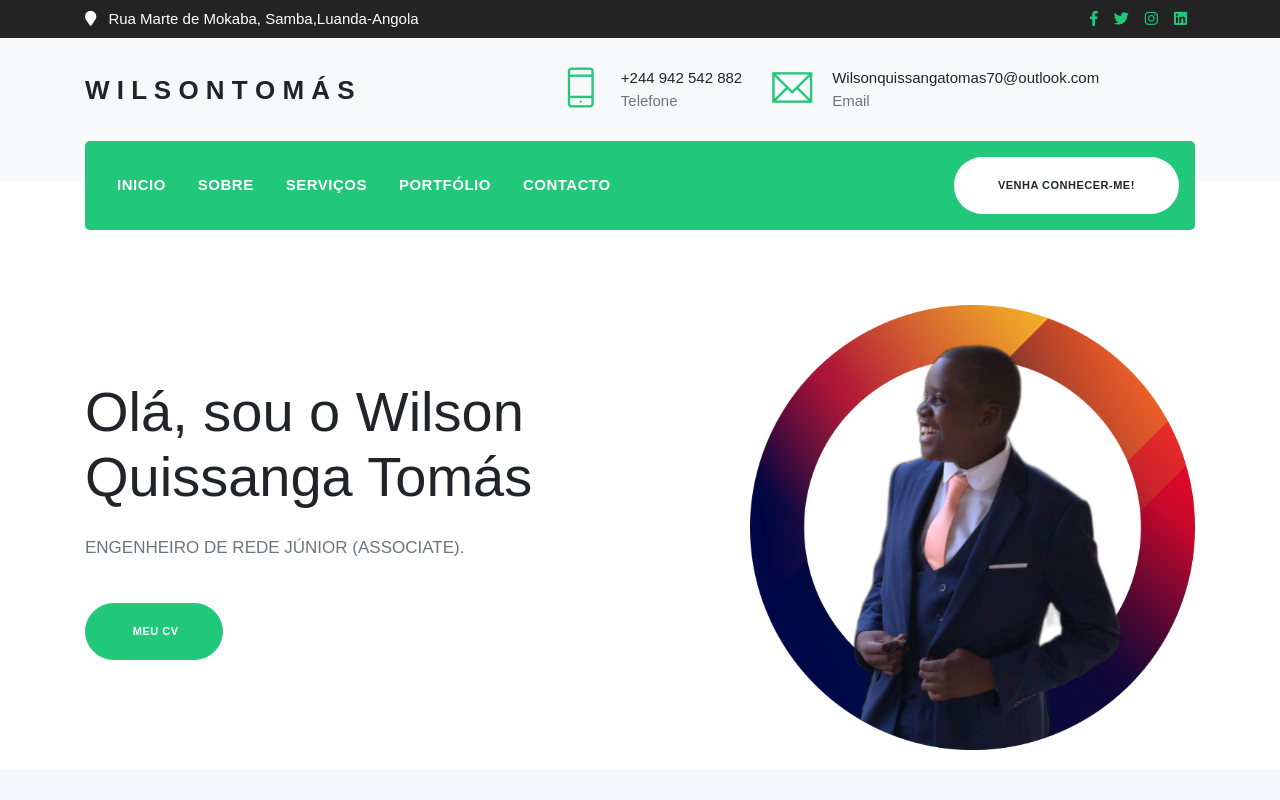
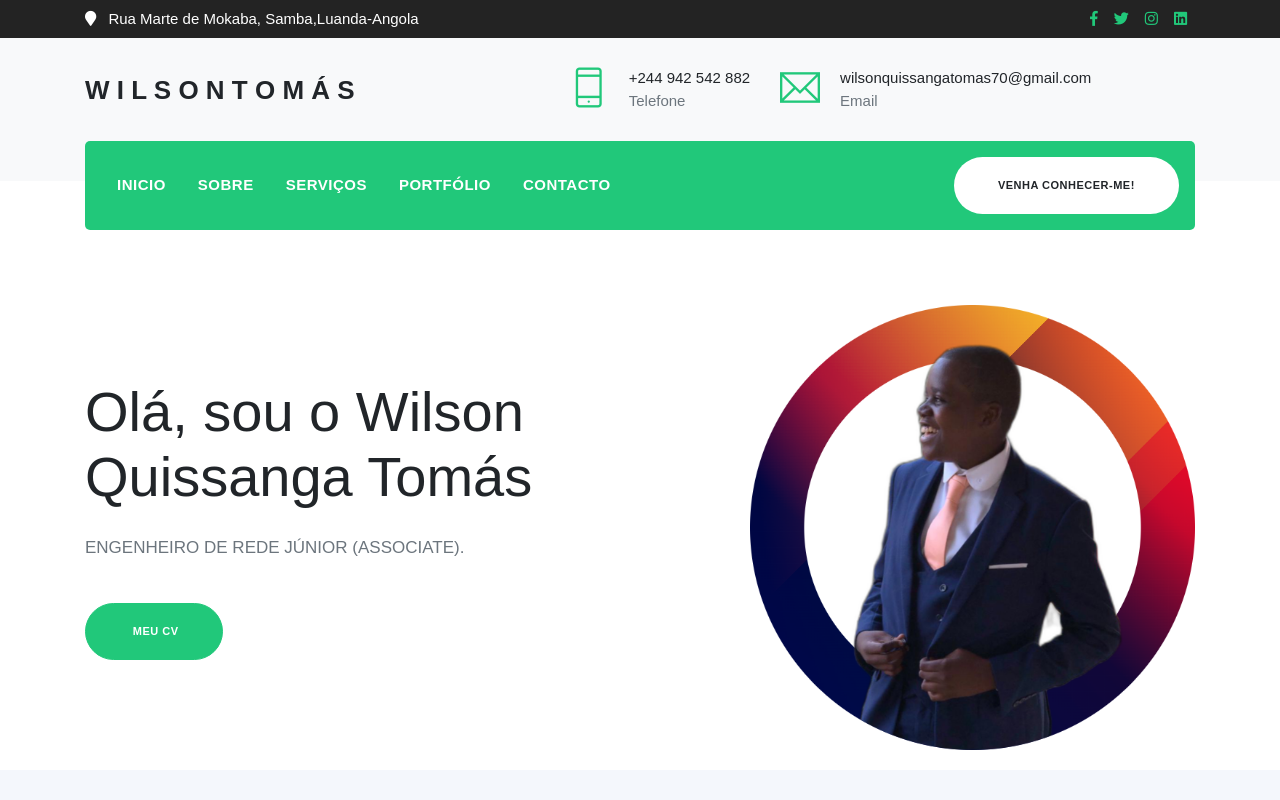
Before and after one commit to Wilsontomas8/Wilsontomas8.github.io, a plain HTML site: page index.html in a window 1280 px wide. Shown: the top 800 px of the page. Drawn offline with nearby package versions, Linux system fonts and the light colour scheme; some packages are replaced by stand-ins of ours; a script that the page names is missing; some icons are missing; files whose address does not match are found by name; a web font is replaced by a local one.

Commit message:
index.html
update email.address

```diff
--- a/index.html
+++ b/index.html
@@ -90,7 +90,7 @@
                             <i class="ti-email"></i>
                         </div>
                         <div class="info-block">
-                            <h5 class="font-weight-500">Wilsonquissangatomas70@outlook.com</h5>
+                            <h5 class="font-weight-500">wilsonquissangatomas70@gmail.com</h5>
                             <p>Email</p>
                         </div>
                     </div>
```
